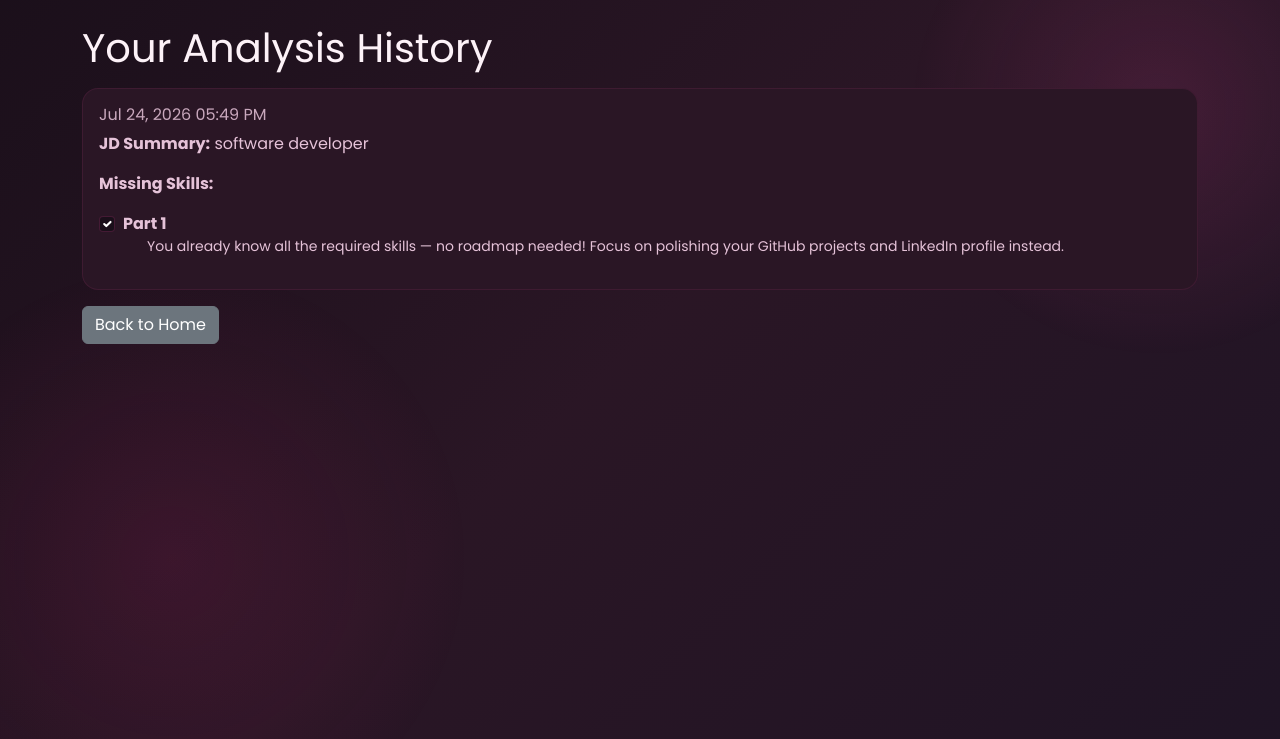
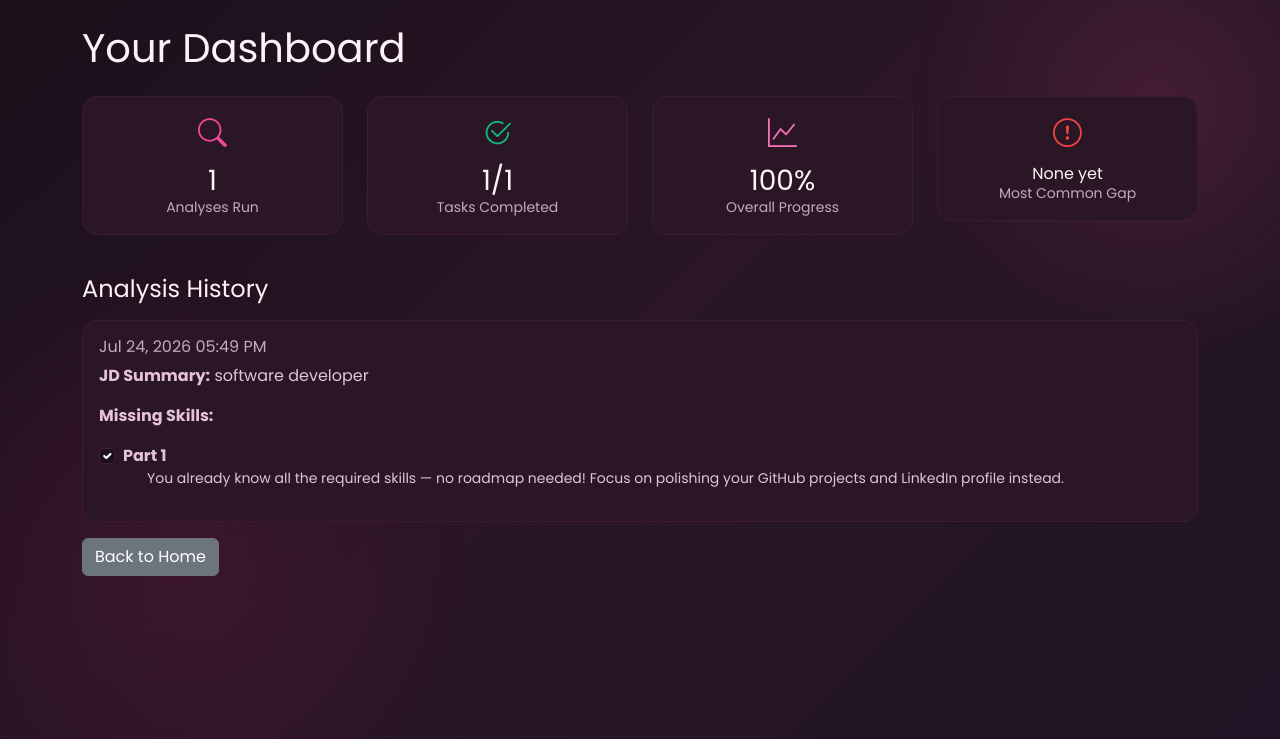
Before and after one commit to trivedivaishnavi/jd-to-roadmap-ai, a Flask app: page /history in a window 1280 px wide. Shown: the part 61-800 px from the top of the page. Run offline with Flask 3, Linux system fonts and the light colour scheme; a user stored in the database is signed in.

Commit message:
added dashboard stats section to history page

```diff
--- a/app.py
+++ b/app.py
@@ -290,8 +290,29 @@ def tailor_resume():
 @login_required
 def history():
     analyses = Analysis.query.filter_by(user_id=current_user.id).order_by(Analysis.created_at.desc()).all()
-    return render_template('history.html', analyses=analyses)
 
+    total_analyses = len(analyses)
+    all_tasks = [task for a in analyses for task in a.tasks]
+    total_tasks = len(all_tasks)
+    completed_tasks = len([t for t in all_tasks if t.completed])
+    completion_pct = round((completed_tasks / total_tasks) * 100) if total_tasks else 0
+
+    all_missing = []
+    for a in analyses:
+        if a.missing_skills:
+            all_missing.extend([s.strip() for s in a.missing_skills.split(",") if s.strip()])
+    top_missing = Counter(all_missing).most_common(1)
+    top_skill = top_missing[0][0] if top_missing else "None yet"
+
+    return render_template(
+        'history.html',
+        analyses=analyses,
+        total_analyses=total_analyses,
+        total_tasks=total_tasks,
+        completed_tasks=completed_tasks,
+        completion_pct=completion_pct,
+        top_skill=top_skill
+    )
 
 @app.route('/signup', methods=['GET', 'POST'])
 def signup():
--- a/templates/history.html
+++ b/templates/history.html
@@ -1,6 +1,47 @@
 {% extends "base.html" %}
 {% block content %}
-<h1 class="mb-3">Your Analysis History</h1>
+<h1 class="mb-4">Your Dashboard</h1>
+
+<div class="row mb-4">
+    <div class="col-md-3 mb-3">
+        <div class="card text-center">
+            <div class="card-body">
+                <i class="bi bi-search" style="font-size:1.8rem; color:#ec4899;"></i>
+                <h3 class="mt-2 mb-0">{{ total_analyses }}</h3>
+                <p class="text-muted small mb-0">Analyses Run</p>
+            </div>
+        </div>
+    </div>
+    <div class="col-md-3 mb-3">
+        <div class="card text-center">
+            <div class="card-body">
+                <i class="bi bi-check2-circle" style="font-size:1.8rem; color:#10b981;"></i>
+                <h3 class="mt-2 mb-0">{{ completed_tasks }}/{{ total_tasks }}</h3>
+                <p class="text-muted small mb-0">Tasks Completed</p>
+            </div>
+        </div>
+    </div>
+    <div class="col-md-3 mb-3">
+        <div class="card text-center">
+            <div class="card-body">
+                <i class="bi bi-graph-up" style="font-size:1.8rem; color:#f472b6;"></i>
+                <h3 class="mt-2 mb-0">{{ completion_pct }}%</h3>
+                <p class="text-muted small mb-0">Overall Progress</p>
+            </div>
+        </div>
+    </div>
+    <div class="col-md-3 mb-3">
+        <div class="card text-center">
+            <div class="card-body">
+                <i class="bi bi-exclamation-circle" style="font-size:1.8rem; color:#ef4444;"></i>
+                <h6 class="mt-2 mb-0">{{ top_skill }}</h6>
+                <p class="text-muted small mb-0">Most Common Gap</p>
+            </div>
+        </div>
+    </div>
+</div>
+
+<h4 class="mb-3">Analysis History</h4>
 {% if analyses %}
     {% for item in analyses %}
     <div class="card mb-3">
```
